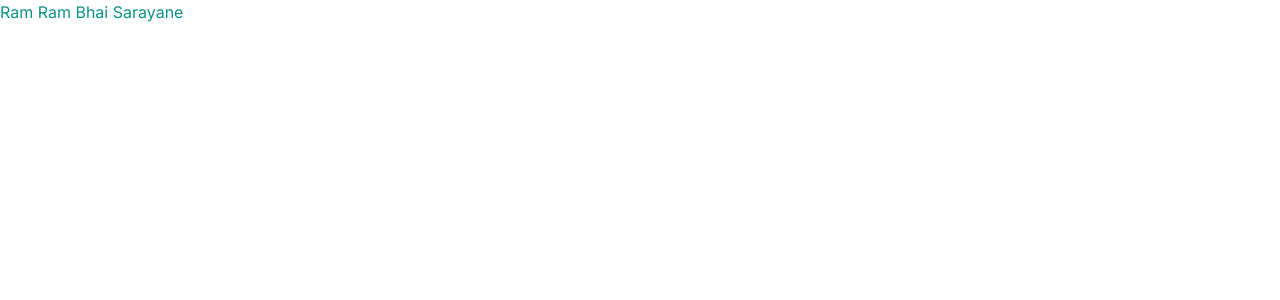
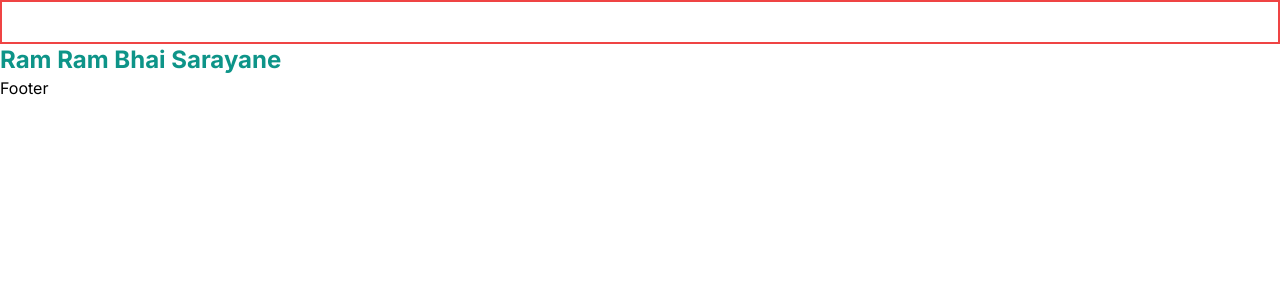
Before and after one commit to nawabsahab16/trip_bliss, a Next.js app: page / in a window 1280 px wide. Shown: the top 300 px of the page. Built offline with nearby package versions, Linux system fonts and the light colour scheme.

Commit message:
feat: created components

```diff
--- a/app/layout.tsx
+++ b/app/layout.tsx
@@ -1,12 +1,12 @@
 import type { Metadata } from 'next'
-import { Inter } from 'next/font/google'
 import './globals.css'
+import Navbar from '@/components/Navbar'
+import Footer from '@/components/Footer'
 
-const inter = Inter({ subsets: ['latin'] })
 
 export const metadata: Metadata = {
-  title: 'Create Next App',
-  description: 'Generated by create next app',
+  title: 'Trip Buddy',
+  description: 'Travel website to enhance your travelling experience !',
 }
 
 export default function RootLayout({
@@ -16,7 +16,13 @@
 }) {
   return (
     <html lang="en">
-      <body className={inter.className}>{children}</body>
+      <body>
+        <Navbar />
+        <main className="relative overflow-hidden">
+          {children}
+        </main>
+        <Footer />
+      </body>
     </html>
   )
 }
--- a/app/page.tsx
+++ b/app/page.tsx
@@ -1,8 +1,8 @@
-import Image from 'next/image'
+
 
 export default function Home() {
   return (
-    <h1 className="text-bold text-teal-600">
+    <h1 className="font-bold text-teal-600 text-2xl">
       Ram Ram Bhai Sarayane
     </h1>
   )
--- /dev/null
+++ b/components/Footer.tsx
@@ -0,0 +1,9 @@
+import React from 'react'
+
+const Footer = () => {
+  return (
+    <div>Footer</div>
+  )
+}
+
+export default Footer
--- /dev/null
+++ b/components/Navbar.tsx
@@ -0,0 +1,15 @@
+import Link from "next/link"
+
+
+const Navbar = () => {
+  return (
+     <nav className="border-2 border-red-500 flexBetween max-container
+      padding-container relative z-30 py-5">
+       <Link
+          href="/">
+       </Link>
+     </nav>
+  )
+}
+
+export default Navbar
--- a/tailwind.config.ts
+++ b/tailwind.config.ts
@@ -1,6 +1,5 @@
-import type { Config } from 'tailwindcss'
-
-const config: Config = {
+/** @type {import('tailwindcss').Config} */
+module.exports = {
   content: [
     './pages/**/*.{js,ts,jsx,tsx,mdx}',
     './components/**/*.{js,ts,jsx,tsx,mdx}',
@@ -8,13 +7,47 @@
   ],
   theme: {
     extend: {
+      colors: {
+        green: {
+          50: '#30AF5B',
+          90: '#292C27',
+        },
+        gray: {
+          10: '#EEEEEE',
+          20: '#A2A2A2',
+          30: '#7B7B7B',
+          50: '#585858',
+          90: '#141414',
+        },
+        orange: {
+          50: '#FF814C',
+        },
+        blue: {
+          70: '#021639',
+        },
+        yellow: {
+          50: '#FEC601',
+        },
+      },
       backgroundImage: {
-        'gradient-radial': 'radial-gradient(var(--tw-gradient-stops))',
-        'gradient-conic':
-          'conic-gradient(from 180deg at 50% 50%, var(--tw-gradient-stops))',
+        'bg-img-1': "url('/img-1.png')",
+        'bg-img-2': "url('/img-2.png')",
+        'feature-bg': "url('/feature-bg.png')",
+        pattern: "url('/pattern.png')",
+        'pattern-2': "url('/pattern-bg.png')",
+      },
+      screens: {
+        xs: '400px',
+        '3xl': '1680px',
+        '4xl': '2200px',
+      },
+      maxWidth: {
+        '10xl': '1512px',
+      },
+      borderRadius: {
+        '5xl': '40px',
       },
     },
   },
   plugins: [],
-}
-export default config
+};
```
